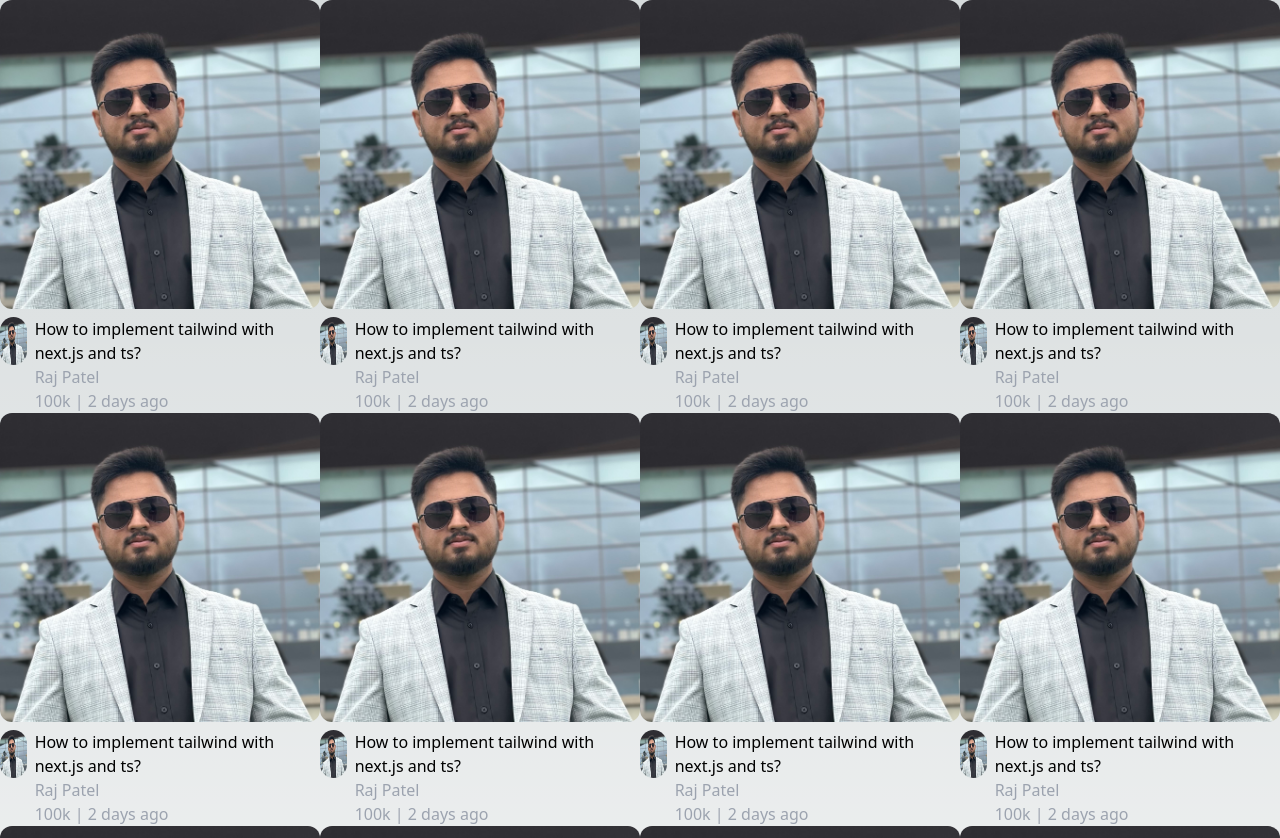
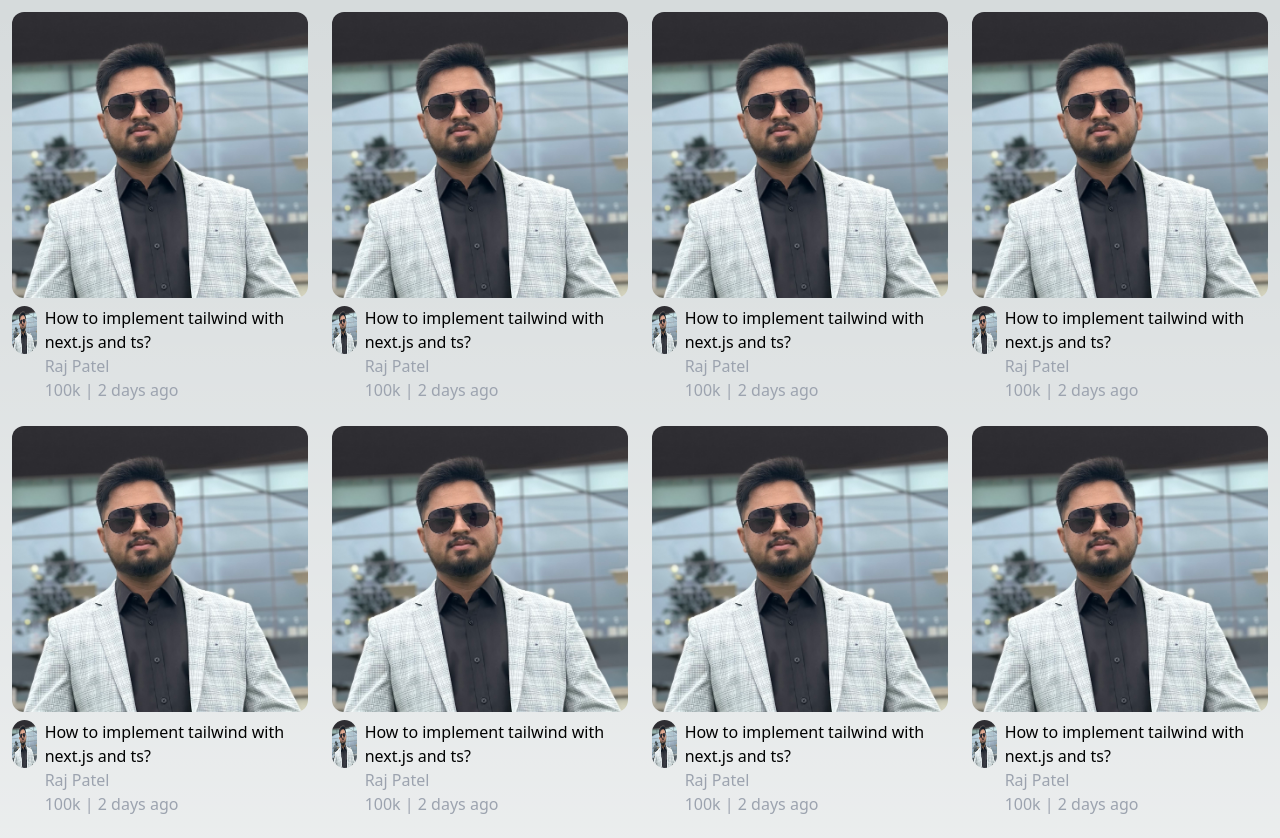
Before and after one commit to raj8980/mern_learn, a Next.js app in the folder youtube_clone_tailwind_react/: page / in a window 1280 px wide. Shown: the top 838 px of the page. Built offline with nearby package versions, Linux system fonts and the light colour scheme.

Commit message:
Added a padding to video card for get space between muliple video card.

```diff
--- a/youtube_clone_tailwind_react/src/components/VideoCard.tsx
+++ b/youtube_clone_tailwind_react/src/components/VideoCard.tsx
@@ -1,6 +1,6 @@
 export function VideoCard(props: any) {
   return (
-    <div>
+    <div className="p-3">
       <img className="rounded-xl" src={props.image}></img>
       <div className="grid grid-cols-12 pt-2">
         <div className="col-span-1">
```
